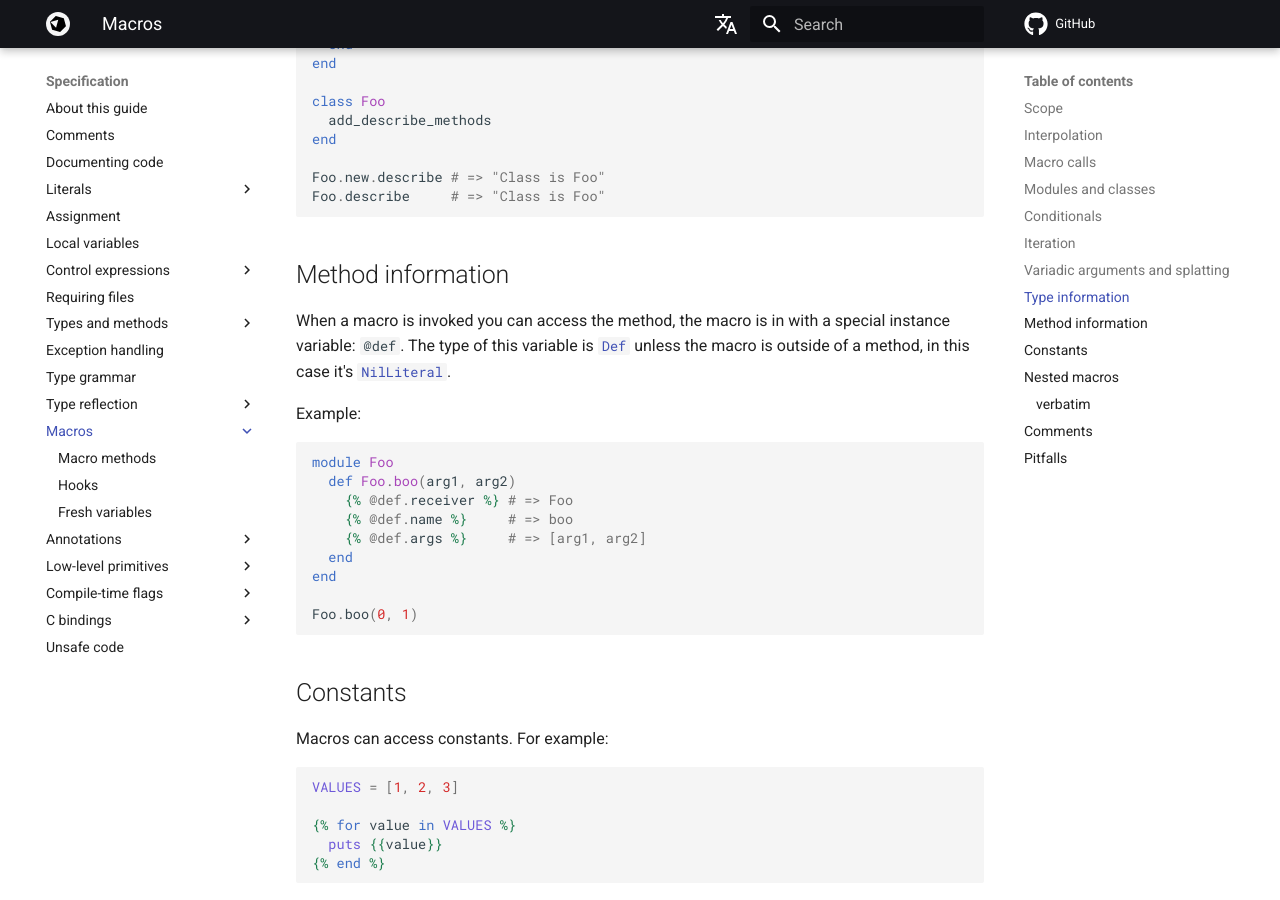
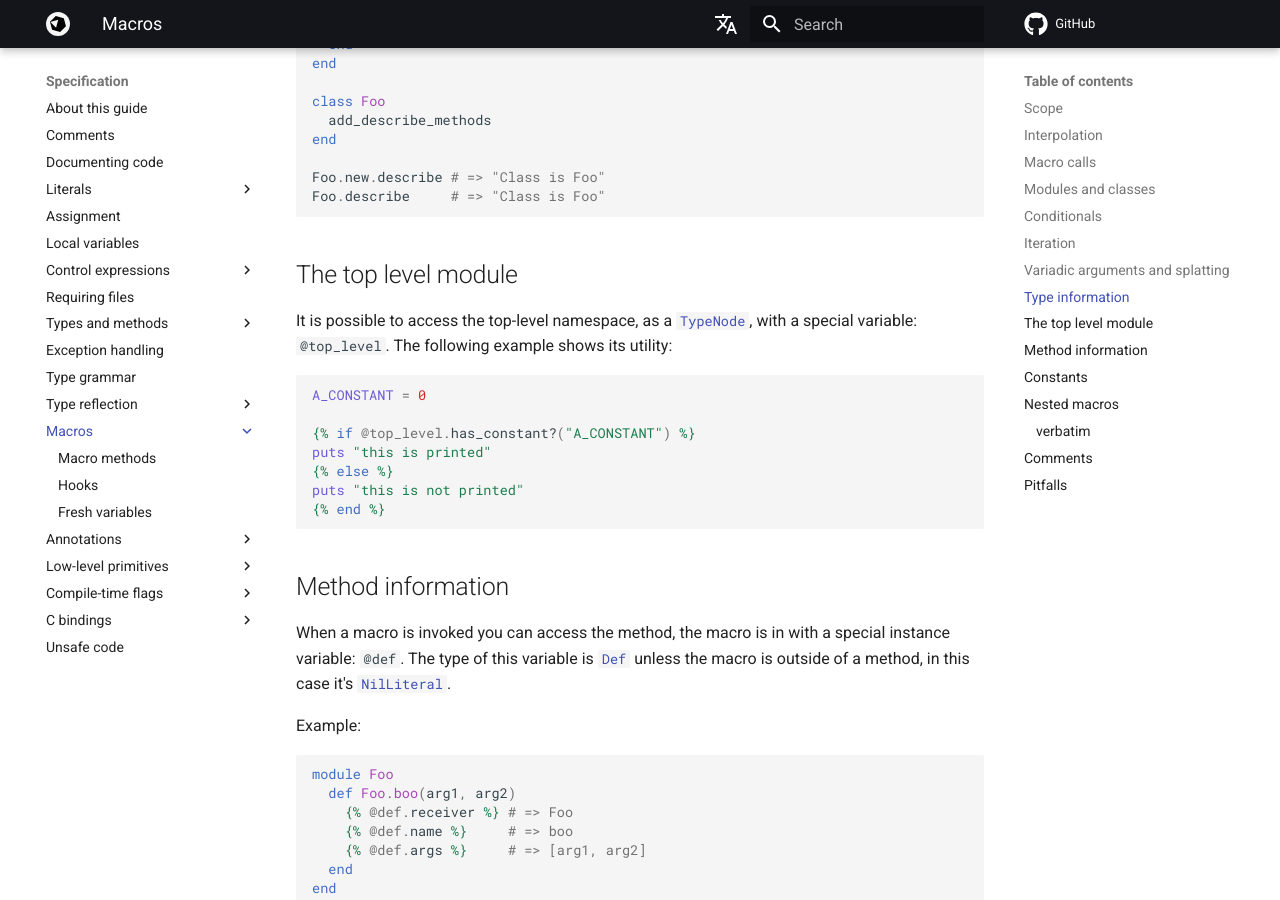
Before and after one commit to crystal-lang/crystal-book, an MkDocs documentation site: the page built from docs/syntax_and_semantics/macros/README.md, in a window 1280 px wide and 900 px high, scrolled down 5958 px. Built offline with MkDocs 1.6.1 and Material for MkDocs 9.7.7, drawn with Linux system fonts in a browser that asks for light colours; nearby versions of some CDN libraries; library files that are not in the unit come from our copies; comment, search, counter and statistics services are not loaded.

Commit message:
Add docs for `@top_level` macro variable (#514)
Co-authored-by: Johannes Müller <straightshoota@gmail.com>

````diff
--- a/docs/syntax_and_semantics/macros/README.md
+++ b/docs/syntax_and_semantics/macros/README.md
@@ -291,6 +291,21 @@
 Foo.describe     # => "Class is Foo"
 ```
 
+## The top level module
+
+It is possible to access the top-level namespace, as a [`TypeNode`](https://crystal-lang.org/api/latest/Crystal/Macros/TypeNode.html), with a special variable: `@top_level`. The following example shows its utility:
+
+```crystal
+A_CONSTANT = 0
+
+{% if @top_level.has_constant?("A_CONSTANT") %}
+puts "this is printed"
+{% else %}
+puts "this is not printed"
+{% end %}
+```
+
+
 ## Method information
 
 When a macro is invoked you can access the method, the macro is in with a special instance variable: `@def`. The type of this variable is [`Def`](https://crystal-lang.org/api/latest/Crystal/Macros/Def.html) unless the macro is outside of a method, in this case it's [`NilLiteral`](https://crystal-lang.org/api/latest/Crystal/Macros/NilLiteral.html).
````
